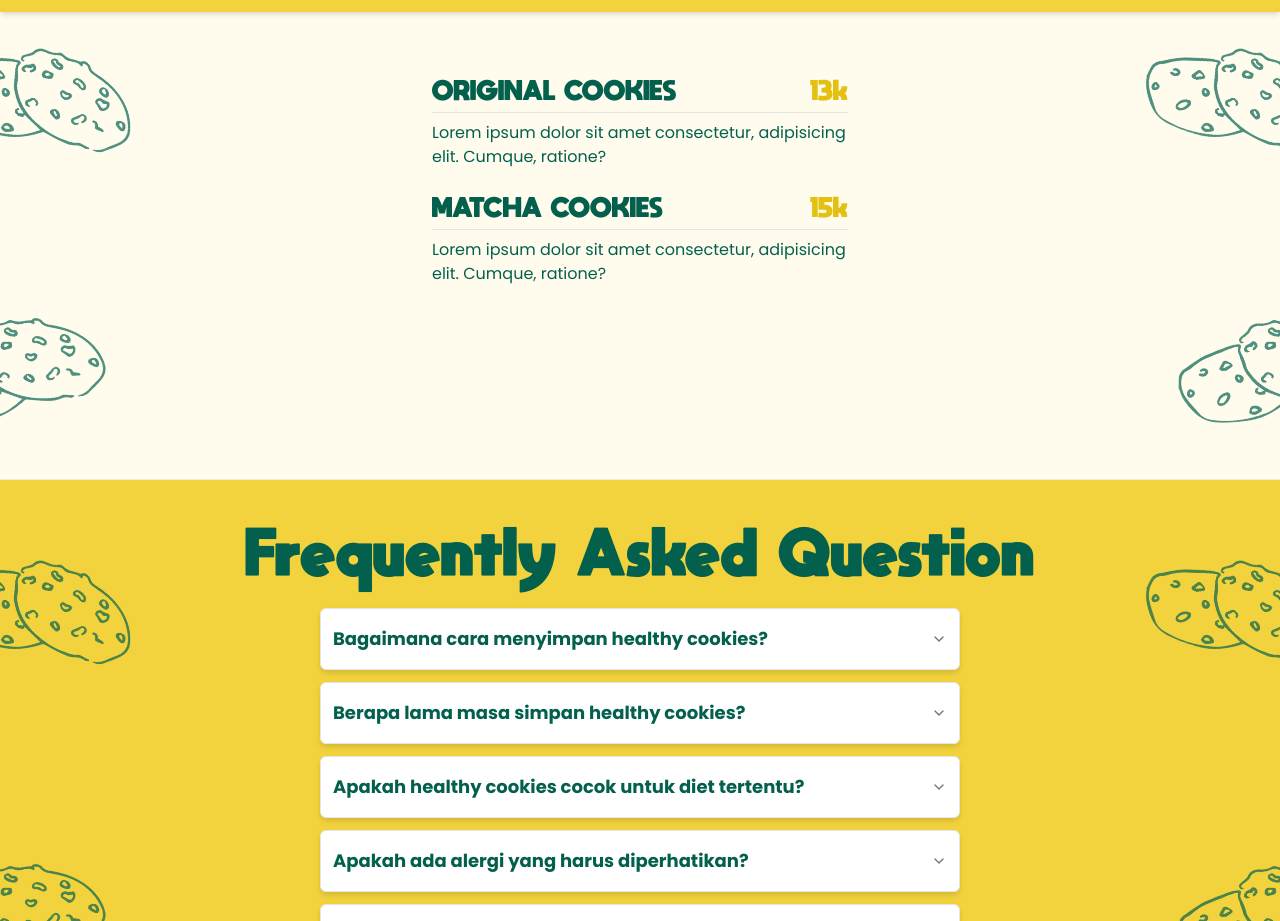
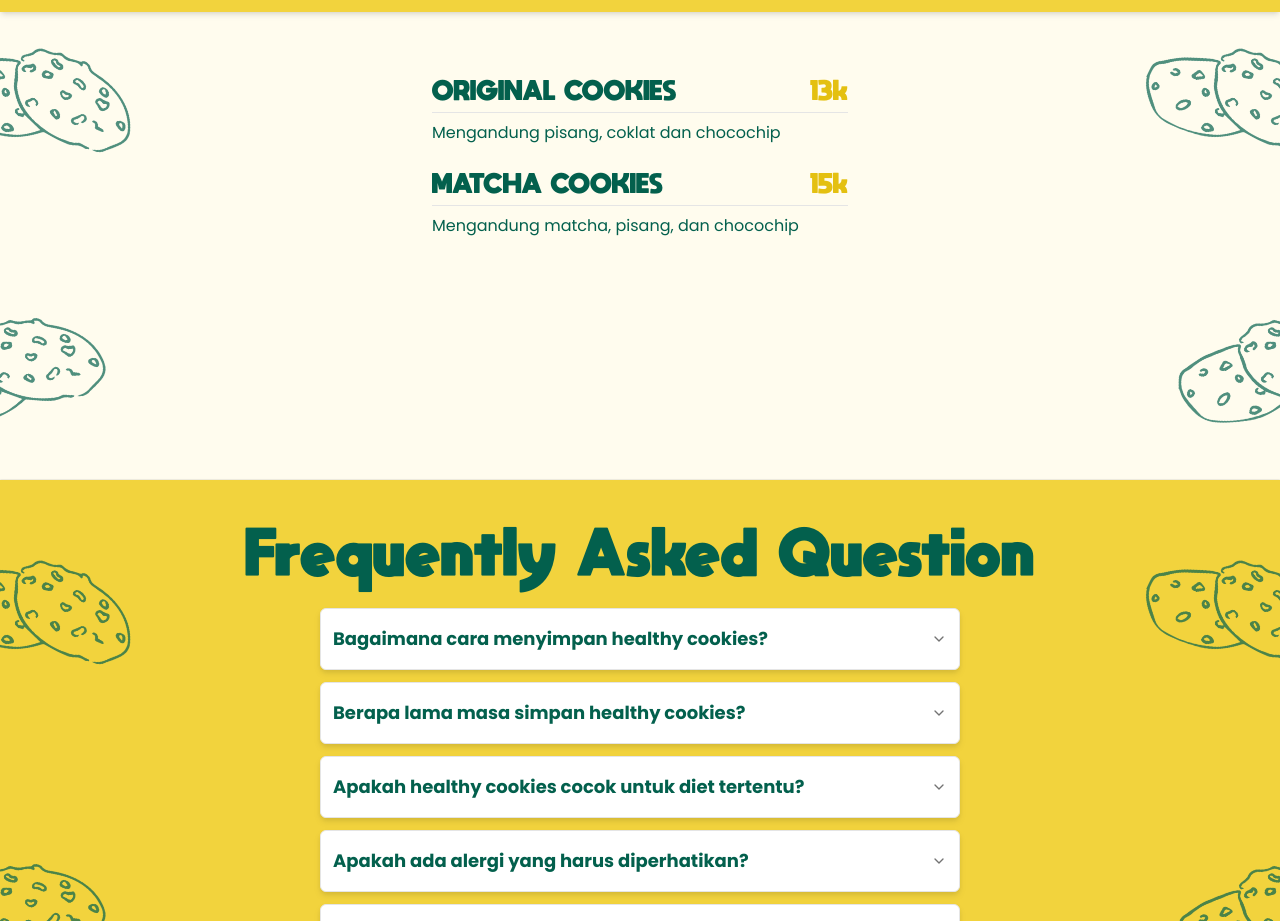
Before and after one commit to EzraArya/leantreats, a Next.js app: page / in a window 1280 px wide. Shown: the part 1180-2101 px from the top of the page. Built offline with nearby package versions, Linux system fonts and the light colour scheme.

Commit message:
Update product description

```diff
--- a/src/app/components/sections/menu.tsx
+++ b/src/app/components/sections/menu.tsx
@@ -48,7 +48,7 @@ export default function Menu() {
                     </div>
                     <hr />
                     <p className="font-poppins">
-                        Lorem ipsum dolor sit amet consectetur, adipisicing elit. Cumque, ratione?
+                        Mengandung pisang, coklat dan chocochip
                     </p>
                 </div>
                 <div className="w-[18rem] md:w-[26rem] flex flex-col gap-2 text-primaryGreen">
@@ -62,7 +62,7 @@ export default function Menu() {
                     </div>
                     <hr />
                     <p className="font-poppins">
-                        Lorem ipsum dolor sit amet consectetur, adipisicing elit. Cumque, ratione?
+                        Mengandung matcha, pisang, dan chocochip
                     </p>
                 </div>
             </div>
```
